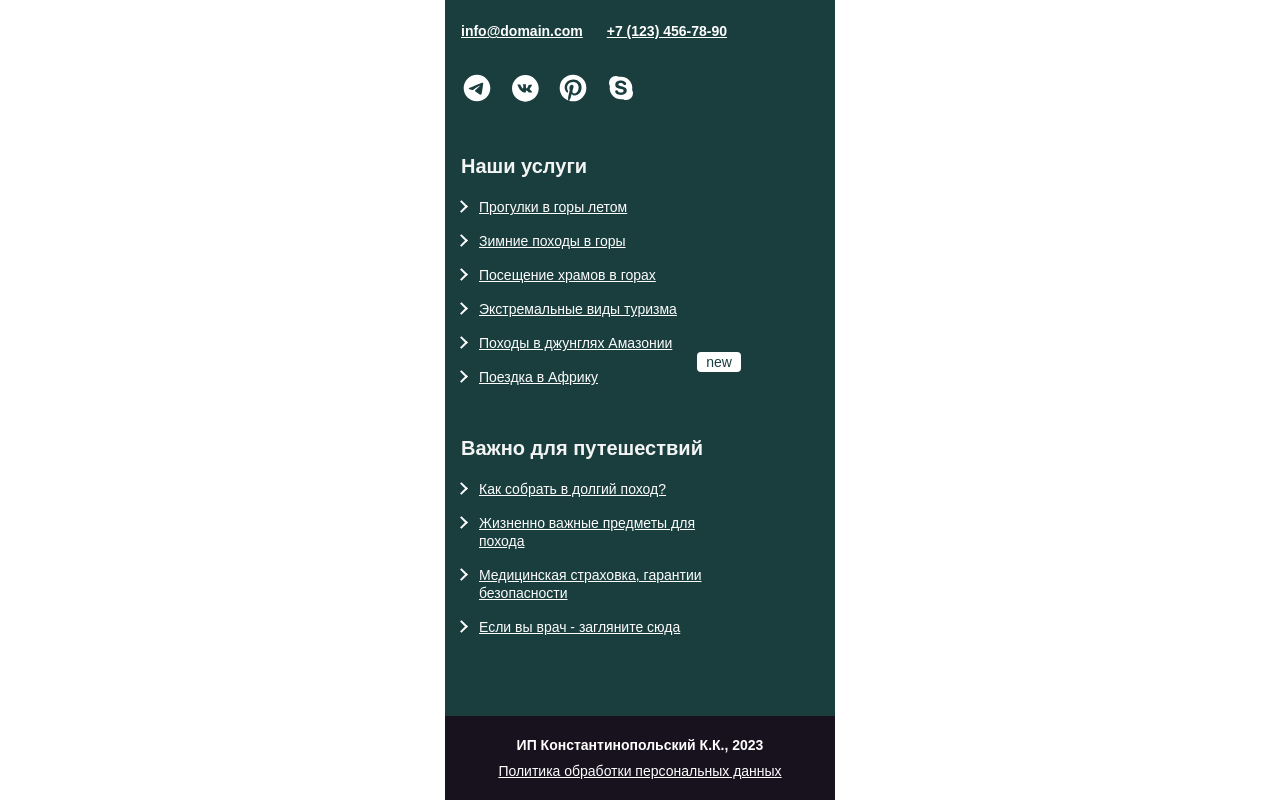
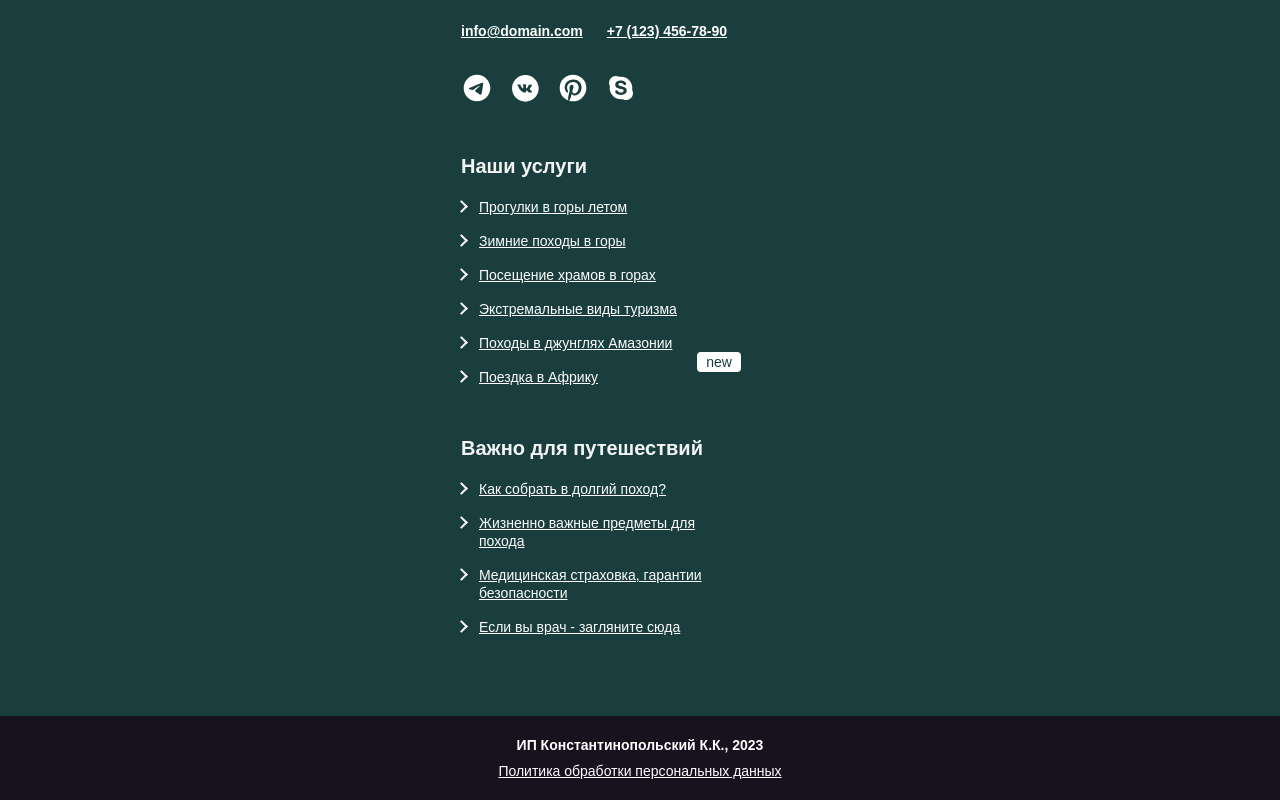
Before and after one commit to gvozdev-aleksandr/react_3, a React (Vite) app: page / in a window 1280 px wide. Shown: the part 3189-3989 px from the top of the page. Built offline with nearby package versions, Linux system fonts and the light colour scheme.

Commit message:
refactor(footer): пофиксил контейнеры

```diff
--- a/src/components/layout/Footer/Footer.jsx
+++ b/src/components/layout/Footer/Footer.jsx
@@ -25,7 +25,6 @@ function Footer() {
                     <InfoList list={Services} title={'Наши услуги'}/>
                     <InfoList list={GuideInfo} title={'Важно для путешествий'} marginRight={'0'}/>
                 </InfoWrapper>
-
                 <CopyrightWrapper>
                     <CopyrightName>ИП Константинопольский К.К., 2023</CopyrightName>
                     <CopyrightPolicy href="/">Политика обработки персональных данных</CopyrightPolicy>
--- a/src/components/layout/Footer/styled.js
+++ b/src/components/layout/Footer/styled.js
@@ -1,11 +1,14 @@
 import styled, { css } from "styled-components";
-import { Container, Ul } from "@styled";
+import { Container } from "@styled";
 
 export const StyledFooter = styled.footer`
-    color: ${({ theme }) => theme.secondaryTextColor}
+    position: relative;
+    color: ${({ theme }) => theme.secondaryTextColor};
+    background-color: ${({ theme }) => theme.primaryButtonColor};
 `;
 
 export const FooterContainer = styled(Container)`
+    width: 100%;
     padding: 0;
     background-color: ${({ theme }) => theme.primaryButtonColor};
 `;
@@ -17,7 +20,7 @@ export const FooterText = css`
     font-weight: 400;
 `;
 
-export const InfoWrapper = styled.div`
+export const InfoWrapper = styled(Container)`
     padding: 50px 16px 80px;
     display: flex;
     flex-direction: column;
@@ -32,20 +35,21 @@ export const InfoWrapper = styled.div`
     }
 `;
 
-export const CopyrightWrapper = styled.div`
+export const CopyrightWrapper = styled(Container)`
+    width: 100%;
     display: flex;
     flex-direction: column;
     gap: 8px;
-    justify-content: space-between;
+    justify-content: center;
     align-items: center;
     padding: 20px 47px;
-    margin: 0;
+
     background-color: ${({ theme }) => theme.primaryTextColor};
 
     @media (min-width: ${({ theme }) => theme.desktopWidth}) {
         flex-direction: row;
         align-items: start;
-        gap: 0;
+        gap: 540px;
         padding: 24px 370px;
     }
 `;
@@ -53,6 +57,9 @@ export const CopyrightWrapper = styled.div`
 export const CopyrightName = styled.span`
     ${FooterText};
     font-weight: 600;
+    @media (min-width: ${({ theme }) => theme.desktopWidth}) {
+        padding-right: 50px;
+    }
 `;
 
 export const CopyrightPolicy = styled.a`
@@ -61,4 +68,8 @@ export const CopyrightPolicy = styled.a`
     &:hover {
         color: ${({ theme }) => theme.noteTextColor};
     }
+
+    @media (min-width: ${({ theme }) => theme.desktopWidth}) {
+        padding-left: 50px;
+    }
 `;
```
